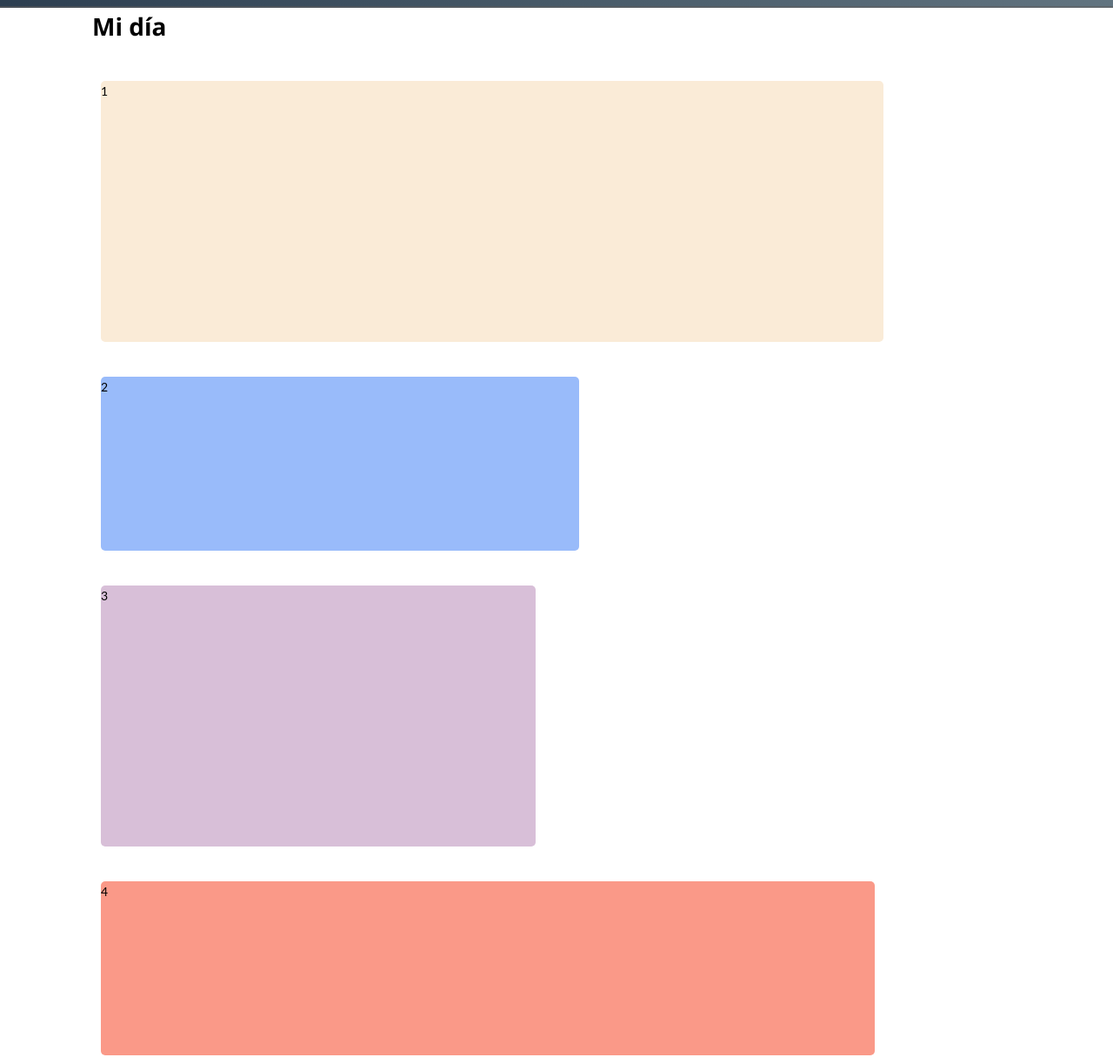
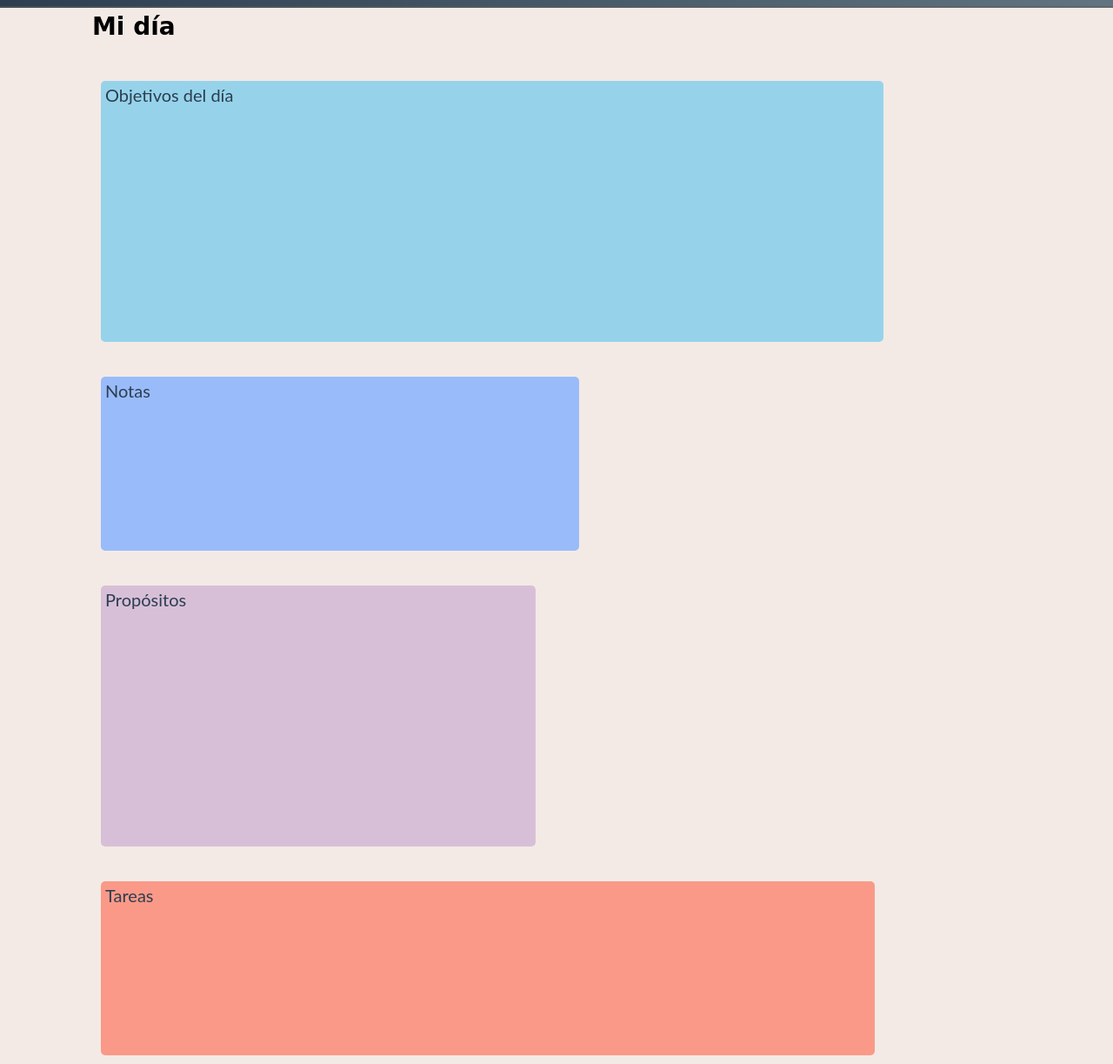
Before and after one commit to DenixJG/agenda-organizativa, a plain HTML site: page html/site_4.html in a window 1280 px wide. Shown: the part 77-1300 px from the top of the page at 87% size. Drawn offline with Linux system fonts and the light colour scheme; a web font is replaced by a local one.

Commit message:
divs site 4

```diff
--- a/css/style.css
+++ b/css/style.css
@@ -338,11 +338,14 @@ input:valid {
 .flex > div  {
     margin: 20px;
     border-radius: 5px;
+    padding: 5px;
+    font-size: 20px;
+    color: #2c3e50;
 }
 .div1 {
 width: 900px;
 height: 300px;
-background-color: antiquewhite;
+background-color: rgb(150, 211, 235);
 }
 .div2 {
     width: 550px;
@@ -370,8 +373,11 @@ background-color: antiquewhite;
     background-color: rgb(177, 129, 255);
 }
 .titulo {
-    font-family: 'Segoe UI';
+    font-family: cursive;
     margin: 10px;
+}
+.fondo {
+    background-color: rgb(243, 234, 229);
 }
 
 /* Ando flexeando */
--- a/html/site_4.html
+++ b/html/site_4.html
@@ -21,7 +21,7 @@
     <link rel="shortcut icon" href="../assets/img/agenda.png" type="image/png">
 
 </head>
-<body id="site-4">
+<body id="site-4" class="fondo">
     <!-- Aquí empieza nuestra primera de tantas aventuras juntos -->
     <header>
         <nav id="navbar">
@@ -43,12 +43,12 @@
             Mi día
         </h1>
         <div class="flex">
-            <div class="div1">1</div>
-            <div class="div2">2</div>
-            <div class="div3">3</div>
-            <div class="div4">4</div>
-            <div class="div5">5</div>
-            <div class="div6">6</div>
+            <div class="div1">Objetivos del día</div>
+            <div class="div2">Notas</div>
+            <div class="div3">Propósitos</div>
+            <div class="div4">Tareas</div>
+            <div class="div5">Recordar</div>
+            <div class="div6">Urgente</div>
         </div>
     </main>
     <footer id="footer">
```
